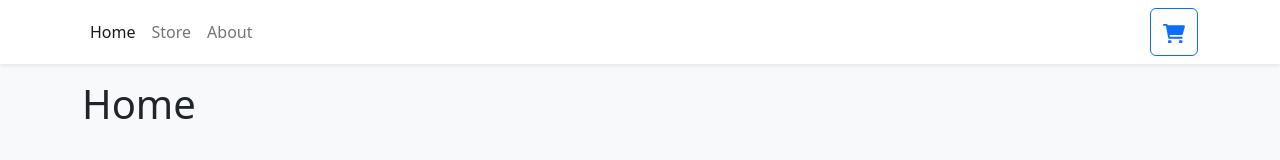
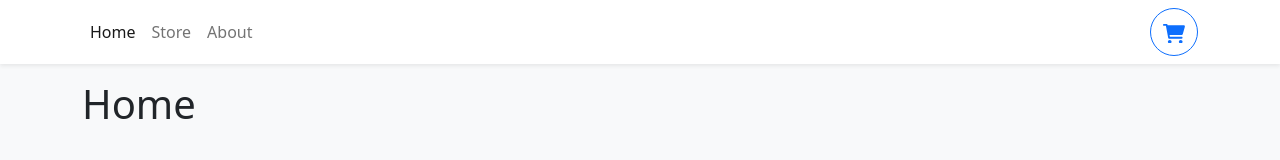
Before and after one commit to Dariuszb94/Shopping-Cart, a React (Vite) app: page / in a window 1280 px wide. Shown: the top 160 px of the page. Built offline with nearby package versions, Linux system fonts and the light colour scheme.

Commit message:
navbar classname

```diff
--- a/src/components/Navbar.tsx
+++ b/src/components/Navbar.tsx
@@ -18,6 +18,7 @@ export function Navbar() {
         <Button
           style={{ width: '3rem', height: '3rem' }}
           variant='outline-primary'
+          className='rounded-circle'
         >
           <svg
             xmlns='http://www.w3.org/2000/svg'
```
